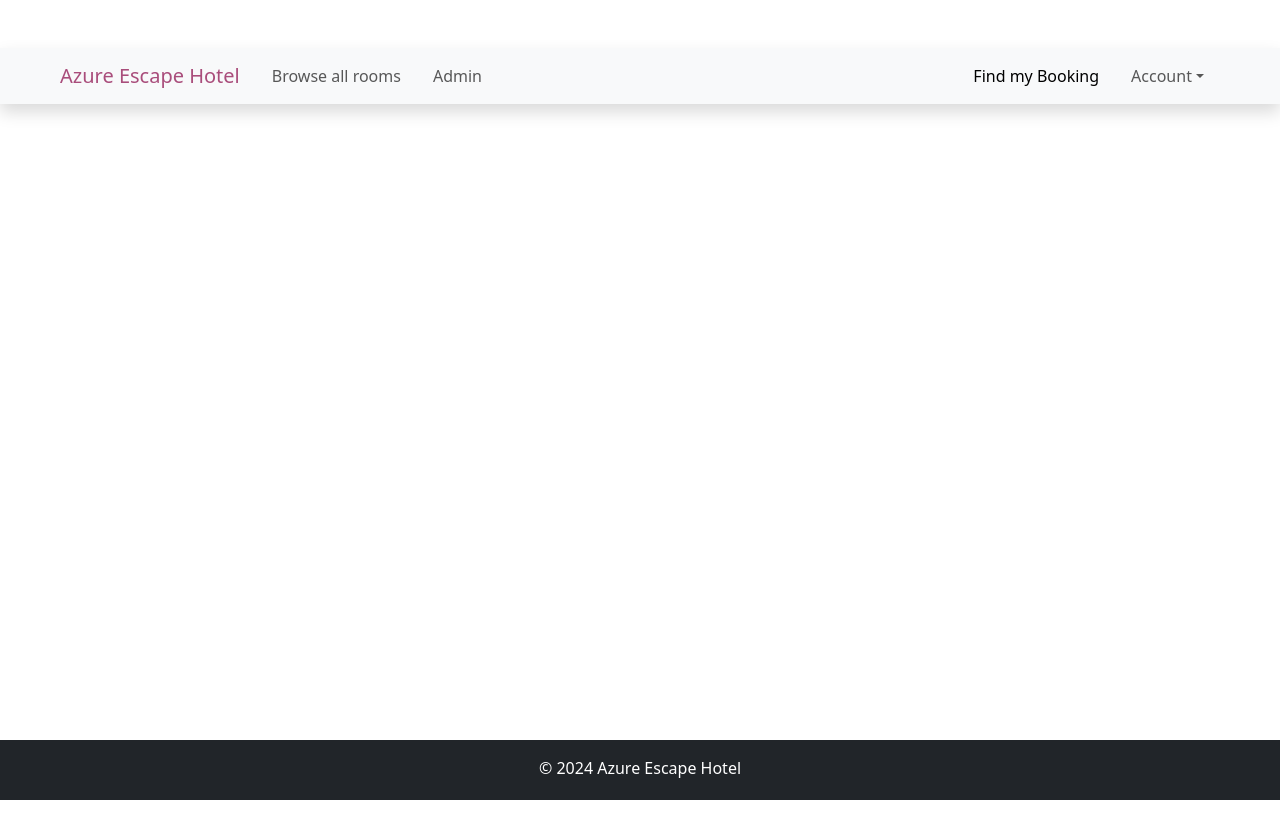
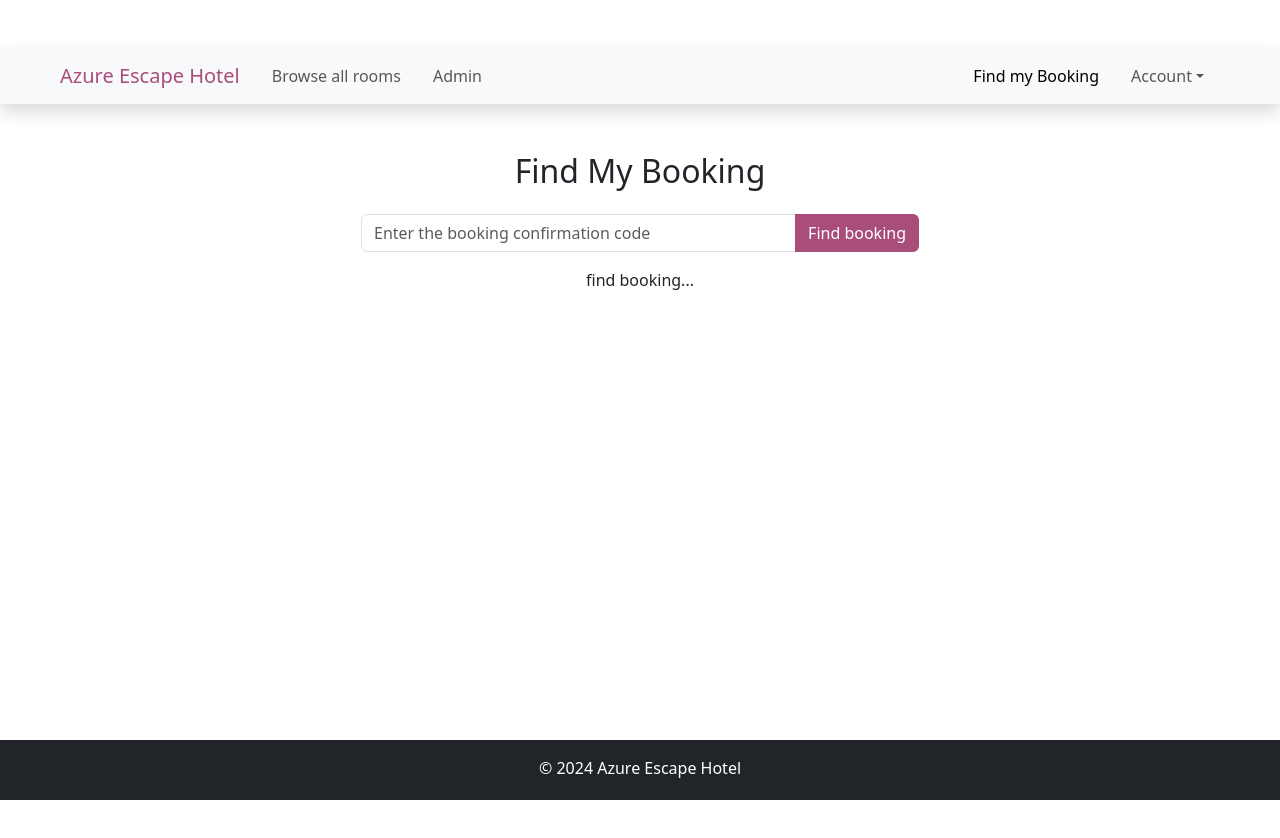
Before and after one commit to Cauasebastian/AzureEscapeHotel, a React (Vite) app in the folder CLIENT/AzureEscapeHotel/: page /find-booking in a window 1280 px wide. Shown: the top 838 px of the page. Built offline with nearby package versions, Linux system fonts and the light colour scheme.

Commit message:
[UPDATE]Find Booking page

```diff
--- a/CLIENT/AzureEscapeHotel/src/App.jsx
+++ b/CLIENT/AzureEscapeHotel/src/App.jsx
@@ -15,6 +15,7 @@
 import Checkout from './Components/booking/Checkout';
 import BookingSuccess from './Components/booking/BookingSuccess';
 import Bookings from './Components/booking/Bookings';
+import FindBooking from './Components/booking/FindBooking';
 
 
 
@@ -33,6 +34,7 @@
           <Route path="/browse-all-rooms" element={<RoomListing />} />
           <Route path="/admin" element={<Admin/>} />
           <Route path="/existing-bookings" element={<Bookings />} />
+          <Route path="/find-booking" element={<FindBooking />} />
           <Route path="/booking-success" element={<BookingSuccess />} />
         </Routes>
         <Footer />
--- /dev/null
+++ b/CLIENT/AzureEscapeHotel/src/Components/booking/FindBooking.jsx
@@ -0,0 +1,144 @@
+import React, { useState } from "react"
+import moment from "moment"
+import { cancelBooking, getBookingByConfirmationCode } from '../Utils/ApiFunctions'
+
+const FindBooking = () => {
+	const [confirmationCode, setConfirmationCode] = useState("")
+	const [error, setError] = useState(null)
+	const [successMessage, setSuccessMessage] = useState("")
+	const [isLoading, setIsLoading] = useState(false)
+	const [bookingInfo, setBookingInfo] = useState({
+		id: "",
+		bookingConfirmationCode: "",
+		room: { id: "", roomType: "" },
+		roomNumber: "",
+		checkInDate: "",
+		checkOutDate: "",
+		guestName: "",
+		guestEmail: "",
+		numOfAdults: "",
+		numOfChildren: "",
+		totalNumOfGuests: ""
+	})
+
+	const emptyBookingInfo = {
+		id: "",
+		bookingConfirmationCode: "",
+		room: { id: "", roomType: "" },
+		roomNumber: "",
+		checkInDate: "",
+		checkOutDate: "",
+		guestName: "",
+		guestEmail: "",
+		numOfAdults: "",
+		numOfChildren: "",
+		totalNumOfGuests: ""
+	}
+	const [isDeleted, setIsDeleted] = useState(false)
+
+	const handleInputChange = (event) => {
+		setConfirmationCode(event.target.value)
+	}
+
+	const handleFormSubmit = async (event) => {
+		event.preventDefault()
+		setIsLoading(true)
+
+		try {
+			const data = await getBookingByConfirmationCode(confirmationCode)
+			setBookingInfo(data)
+			setError(null)
+		} catch (error) {
+			setBookingInfo(emptyBookingInfo)
+			if (error.response && error.response.status === 404) {
+				setError(error.response.data.message)
+			} else {
+				setError(error.message)
+			}
+		}
+
+		setTimeout(() => setIsLoading(false), 2000)
+	}
+
+	const handleBookingCancellation = async (bookingId) => {
+		try {
+			await cancelBooking(bookingInfo.id)
+			setIsDeleted(true)
+			setSuccessMessage("Booking has been cancelled successfully!")
+			setBookingInfo(emptyBookingInfo)
+			setConfirmationCode("")
+			setError(null)
+		} catch (error) {
+			setError(error.message)
+		}
+		setTimeout(() => {
+			setSuccessMessage("")
+			setIsDeleted(false)
+		}, 2000)
+	}
+
+	return (
+		<>
+			<div className="container mt-5 d-flex flex-column justify-content-center align-items-center">
+				<h2 className="text-center mb-4">Find My Booking</h2>
+				<form onSubmit={handleFormSubmit} className="col-md-6">
+					<div className="input-group mb-3">
+						<input
+							className="form-control"
+							type="text"
+							id="confirmationCode"
+							name="confirmationCode"
+							value={confirmationCode}
+							onChange={handleInputChange}
+							placeholder="Enter the booking confirmation code"
+						/>
+
+						<button type="submit" className="btn btn-hotel input-group-text">
+							Find booking
+						</button>
+					</div>
+				</form>
+
+				{isLoading ? (
+					<div>Finding your booking...</div>
+				) : error ? (
+					<div className="text-danger">Error: {error}</div>
+				) : bookingInfo.bookingConfirmationCode ? (
+					<div className="col-md-6 mt-4 mb-5">
+						<h3>Booking Information</h3>
+						<p className="text-success">Confirmation Code: {bookingInfo.bookingConfirmationCode}</p>
+						<p>Room Number: {bookingInfo.room.id}</p>
+						<p>Room Type: {bookingInfo.room.roomType}</p>
+						<p>
+							Check-in Date:{" "}
+							{moment(bookingInfo.checkInDate).subtract(1, "month").format("MMM Do, YYYY")}
+						</p>
+						<p>
+							Check-out Date:{" "}
+							{moment(bookingInfo.checkInDate).subtract(1, "month").format("MMM Do, YYYY")}
+						</p>
+						<p>Full Name: {bookingInfo.guestName}</p>
+						<p>Email Address: {bookingInfo.guestEmail}</p>
+						<p>Adults: {bookingInfo.numOfAdults}</p>
+						<p>Children: {bookingInfo.numOfChildren}</p>
+						<p>Total Guest: {bookingInfo.totalNumOfGuests}</p>
+
+						{!isDeleted && (
+							<button
+								onClick={() => handleBookingCancellation(bookingInfo.id)}
+								className="btn btn-danger">
+								Cancel Booking
+							</button>
+						)}
+					</div>
+				) : (
+					<div>find booking...</div>
+				)}
+
+				{isDeleted && <div className="alert alert-success mt-3 fade show">{successMessage}</div>}
+			</div>
+		</>
+	)
+}
+
+export default FindBooking
```
